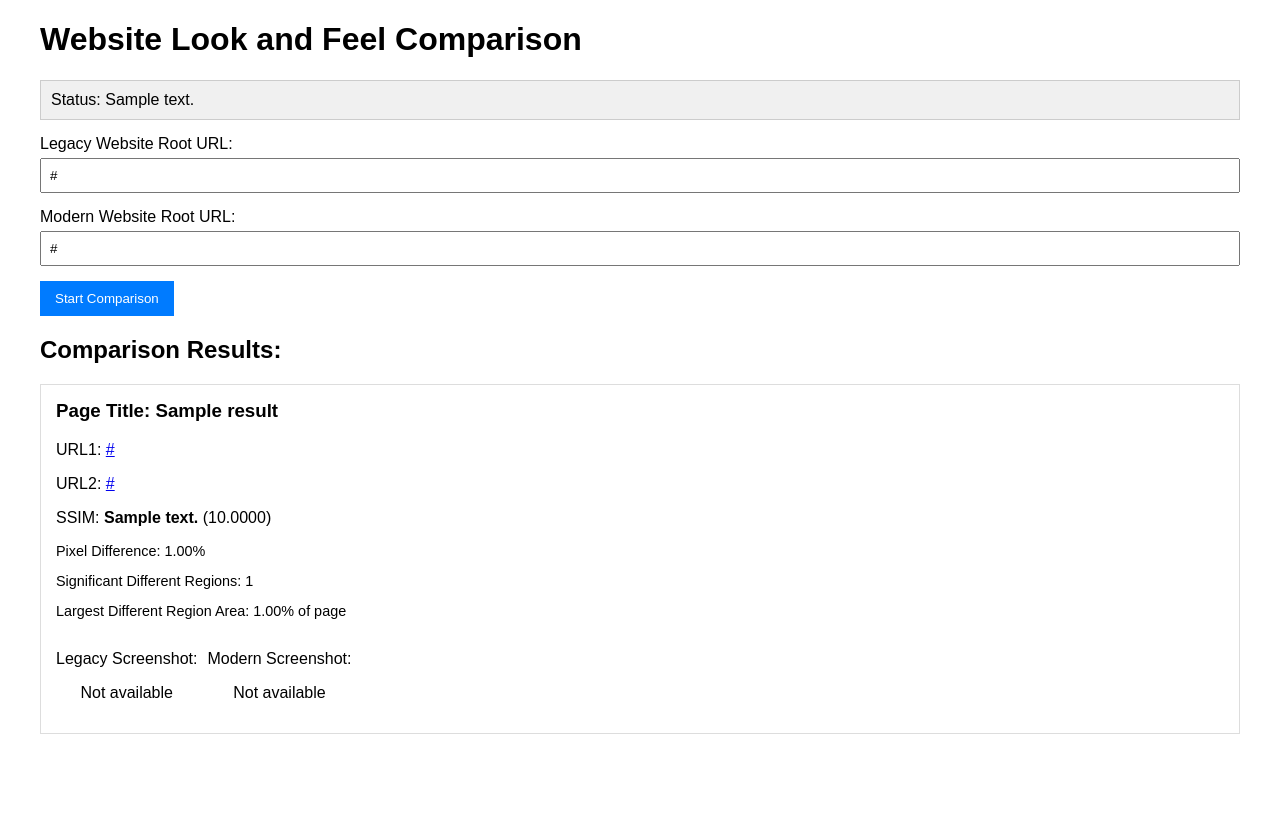
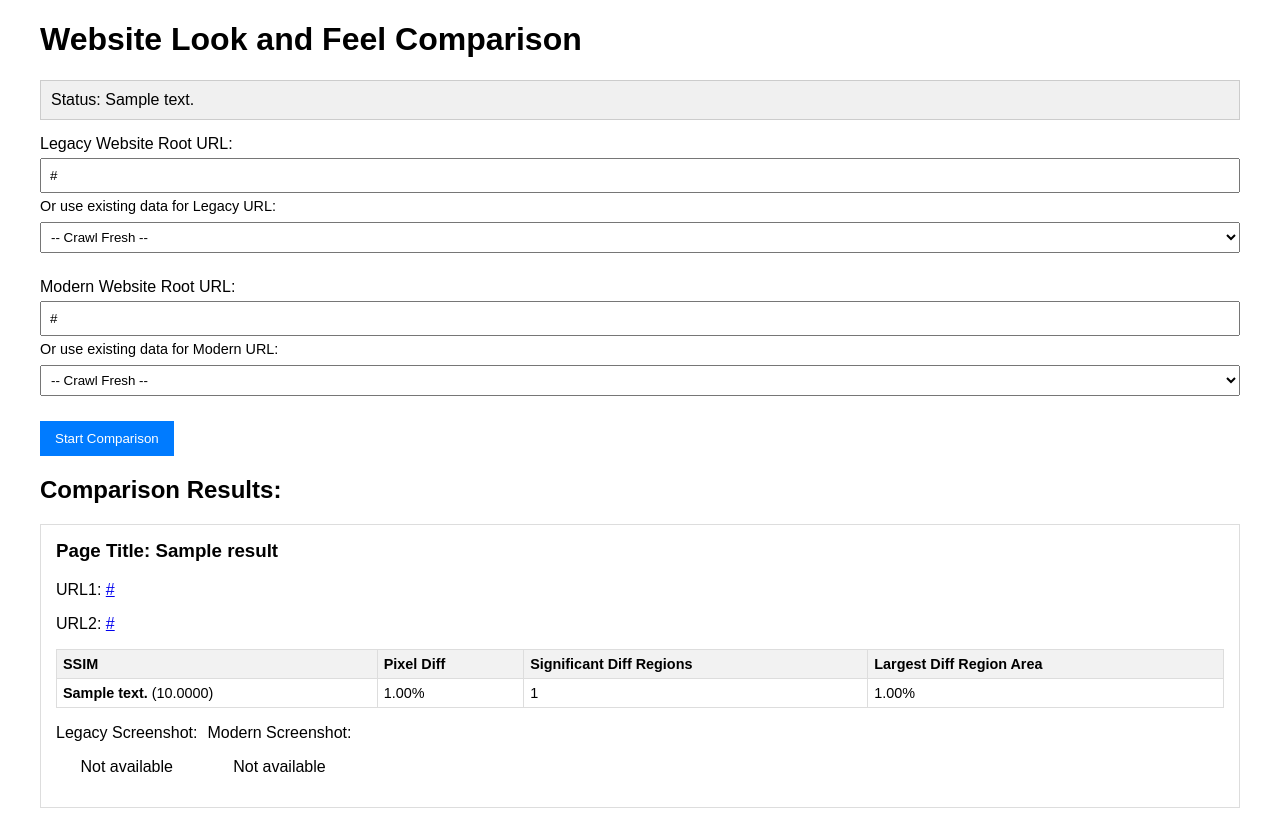
Before and after one commit to guruparan18/website_comparison_tool, a Flask app: template templates/index.html in a window 1280 px wide. Before the commit the page ends 734 px from the top, so only its background shows below. Run offline with Flask 3, Linux system fonts and the light colour scheme; the template is opened without the code that fills it: most values are stand-ins (such as "Sample title", 1, 10 or a date in 2020).

Commit message:
use dropdowns for comparison

```diff
--- a/app.py
+++ b/app.py
@@ -5,118 +5,220 @@ from flask import (
     redirect,
     url_for,
     session,
-)  # Added session
+)
 import os
 import datetime
 import threading
-import crawler  # Assuming crawler.py is in the same directory
-import comparator  # Assuming comparator.py is in the same directory
+import json # For saving/loading crawled_data.json
+import crawler
+import comparator
 
 SCREENSHOT_DIRECTORY_NAME = "screenshots"
 
 app = Flask(
     __name__,
-    static_folder=SCREENSHOT_DIRECTORY_NAME,  # Tell Flask to use 'screenshots' as the static folder
+    static_folder=SCREENSHOT_DIRECTORY_NAME,
     static_url_path="/static",
 )
 
 app.config["UPLOAD_FOLDER"] = SCREENSHOT_DIRECTORY_NAME
+# Ensure the base screenshots directory exists (crawler also creates subdirs)
 os.makedirs(app.config["UPLOAD_FOLDER"], exist_ok=True)
 
-# IMPORTANT: Set a secret key for session management!
-# Replace 'your secret key' with a strong, random string.
-app.secret_key = "your_very_secret_random_string_here"
+app.secret_key = "your_very_secret_random_string_here" # Ensure this is a strong, unique key
 
-# --- Global state (Consider alternatives for multi-user or production) ---
 comparison_results = []
 crawl_status = {"running": False, "message": ""}
-# ---
 
+# --- Helper Functions for Managing Crawled Data ---
+def save_crawled_data(data_to_save, directory_path, filename="crawled_data.json"):
+    if not data_to_save:
+        print(f"Warning: No data provided to save for {directory_path}")
+        return
+    if not os.path.exists(directory_path):
+        os.makedirs(directory_path, exist_ok=True)
+    filepath = os.path.join(directory_path, filename)
+    try:
+        with open(filepath, 'w') as f:
+            json.dump(data_to_save, f, indent=4)
+        print(f"Crawled data saved successfully to {filepath}")
+    except Exception as e:
+        print(f"ERROR: Could not save crawled data to {filepath}: {e}")
 
-def normalize_url_for_matching(
-    url,
-):  # This function seems unused in app.py, ensure it's in comparator or crawler if needed there
-    url = url.replace(".html", "")
-    url = url.replace("_", "-")
-    return url
+def load_crawled_data(full_directory_path, filename="crawled_data.json"):
+    filepath = os.path.join(full_directory_path, filename)
+    try:
+        with open(filepath, 'r') as f:
+            data = json.load(f)
+        print(f"Crawled data loaded successfully from {filepath}")
+        return data
+    except FileNotFoundError:
+        print(f"ERROR: Crawled data file not found at {filepath}. Cannot load.")
+    except json.JSONDecodeError:
+        print(f"ERROR: Crawled data file at {filepath} is corrupted or not valid JSON.")
+    except Exception as e:
+        print(f"ERROR: Could not load crawled data from {filepath}: {e}")
+    return None
 
+def list_available_crawls_grouped(base_screenshot_dir):
+    grouped_crawls = {}
+    if not os.path.exists(base_screenshot_dir):
+        print(f"Warning: Base screenshot directory '{base_screenshot_dir}' not found.")
+        return grouped_crawls
 
+    for site_name_folder in os.listdir(base_screenshot_dir):
+        abs_site_path = os.path.join(base_screenshot_dir, site_name_folder)
+        if os.path.isdir(abs_site_path):
+            timestamps = []
+            for timestamp_folder in os.listdir(abs_site_path):
+                abs_timestamp_path = os.path.join(abs_site_path, timestamp_folder)
+                if os.path.isdir(abs_timestamp_path) and \
+                   os.path.exists(os.path.join(abs_timestamp_path, "crawled_data.json")):
+                    timestamps.append(timestamp_folder)
+            if timestamps:
+                grouped_crawls[site_name_folder] = sorted(timestamps, reverse=True) # Newest first
+    return grouped_crawls
+
+# --- Routes ---
 @app.route("/", methods=["GET", "POST"])
 def index():
-    global comparison_results, crawl_status
+    global comparison_results, crawl_status # Using global for simplicity
+
+    # For GET: retrieve last used values from session to pre-fill form
     form_url1 = session.get("last_url1", "")
     form_url2 = session.get("last_url2", "")
+    selected_existing_crawl1 = session.get('last_existing_crawl_url1', '')
+    selected_existing_crawl2 = session.get('last_existing_crawl_url2', '')
 
     if request.method == "POST":
-        url1_from_form = request.form.get("url1")
-        url2_from_form = request.form.get("url2")
-        session["last_url1"] = url1_from_form
-        session["last_url2"] = url2_from_form
-        form_url1 = url1_from_form
-        form_url2 = url2_from_form
+        form_url1 = request.form.get("url1")
+        form_url2 = request.form.get("url2")
+        session["last_url1"] = form_url1
+        session["last_url2"] = form_url2
+
+        selected_existing_crawl1 = request.form.get('existing_crawl_url1', '')
+        selected_existing_crawl2 = request.form.get('existing_crawl_url2', '')
+        session['last_existing_crawl_url1'] = selected_existing_crawl1
+        session['last_existing_crawl_url2'] = selected_existing_crawl2
+
+        available_crawls_for_template = list_available_crawls_grouped(app.config['UPLOAD_FOLDER'])
 
         if not form_url1 or not form_url2:
-            return render_template(
-                "index.html",
-                error="Please provide both URLs.",
-                results=comparison_results,
-                crawl_status=crawl_status,
-                form_url1=form_url1,
-                form_url2=form_url2,
-            )
+            return render_template("index.html", error="Please provide both URLs.",
+                                   results=comparison_results, crawl_status=crawl_status,
+                                   form_url1=form_url1, form_url2=form_url2,
+                                   selected_existing_crawl1=selected_existing_crawl1,
+                                   selected_existing_crawl2=selected_existing_crawl2,
+                                   available_crawls=available_crawls_for_template)
         if crawl_status["running"]:
-            return render_template(
-                "index.html",
-                error="A crawl is already in progress.",
-                results=comparison_results,
-                crawl_status=crawl_status,
-                form_url1=form_url1,
-                form_url2=form_url2,
-            )
+            return render_template("index.html", error="A crawl is already in progress.",
+                                   results=comparison_results, crawl_status=crawl_status,
+                                   form_url1=form_url1, form_url2=form_url2,
+                                   selected_existing_crawl1=selected_existing_crawl1,
+                                   selected_existing_crawl2=selected_existing_crawl2,
+                                   available_crawls=available_crawls_for_template)
 
-        comparison_results = []
-        timestamp = datetime.datetime.now().strftime("%Y%m%d%H%M%S")
-        repo_path = app.config["UPLOAD_FOLDER"]
-        site1_domain = crawler.get_domain(form_url1)
-        site2_domain = crawler.get_domain(form_url2)
-        site1_name = site1_domain.replace(".", "_") if site1_domain else "website1"
-        site2_name = site2_domain.replace(".", "_") if site2_domain else "website2"
-        path1 = os.path.join(repo_path, site1_name, timestamp)
-        path2 = os.path.join(repo_path, site2_name, timestamp)
-        os.makedirs(path1, exist_ok=True)
-        os.makedirs(path2, exist_ok=True)
+        comparison_results = [] # Reset results for new comparison
+        new_run_timestamp = datetime.datetime.now().strftime("%Y%m%d%H%M%S")
+
+        # Determine site names for directory creation (if crawling new)
+        s1_domain = crawler.get_domain(form_url1)
+        s1_name_sanitized = s1_domain.replace('.', '_') if s1_domain else "website1_default"
+        s2_domain = crawler.get_domain(form_url2)
+        s2_name_sanitized = s2_domain.replace('.', '_') if s2_domain else "website2_default"
+
+        site1_info = {'site_name_sanitized': s1_name_sanitized}
+        if selected_existing_crawl1: # A specific folder path like 'site_name_folder/timestamp'
+            site1_info['action'] = 'load'
+            site1_info['path'] = selected_existing_crawl1
+        else: # "Crawl Fresh" was selected
+            site1_info['action'] = 'crawl'
+            # New path will be constructed in run_comparison_workflow using site_name_sanitized and new_run_timestamp
+
+        site2_info = {'site_name_sanitized': s2_name_sanitized}
+        if selected_existing_crawl2:
+            site2_info['action'] = 'load'
+            site2_info['path'] = selected_existing_crawl2
+        else:
+            site2_info['action'] = 'crawl'
 
         crawl_status["running"] = True
-        crawl_status["message"] = "Crawling and comparison in progress..."
-        thread = threading.Thread(
-            target=run_comparison_workflow, args=(form_url1, form_url2, path1, path2)
-        )
+        crawl_status["message"] = "Processing... preparing to crawl or load data."
+
+        thread = threading.Thread(target=run_comparison_workflow,
+                                  args=(form_url1, site1_info,
+                                        form_url2, site2_info,
+                                        new_run_timestamp)) # Pass timestamp for new crawls
         thread.start()
         return redirect(url_for("index"))
+
+    # For GET request (initial load or after redirect)
+    available_crawls = list_available_crawls_grouped(app.config['UPLOAD_FOLDER'])
     return render_template(
         "index.html",
         results=comparison_results,
         crawl_status=crawl_status,
         form_url1=form_url1,
         form_url2=form_url2,
+        selected_existing_crawl1=selected_existing_crawl1,
+        selected_existing_crawl2=selected_existing_crawl2,
+        available_crawls=available_crawls
     )
 
+def run_comparison_workflow(url1, site1_info, url2, site2_info, new_run_timestamp):
+    global comparison_results, crawl_status # Using global for simplicity
+    pages1_data = None
+    pages2_data = None
 
-def run_comparison_workflow(url1, url2, path1, path2):
-    global comparison_results, crawl_status
     try:
-        print(f"Starting crawl for Website 1: {url1}")
-        pages1 = crawler.crawl_website(url1, path1, is_modern_site=False)
-        print(f"Found {len(pages1)} pages for Website 1.")
-        print(f"Starting crawl for Website 2: {url2}")
-        pages2 = crawler.crawl_website(url2, path2, is_modern_site=True)
-        print(f"Found {len(pages2)} pages for Website 2.")
+        # --- Website 1 Processing ---
+        if site1_info['action'] == 'crawl':
+            # Construct path for the new crawl based on its sanitized name and the new timestamp
+            site1_output_dir = os.path.join(app.config['UPLOAD_FOLDER'], site1_info['site_name_sanitized'], new_run_timestamp)
+            os.makedirs(site1_output_dir, exist_ok=True)
+            print(f"Starting FRESH CRAWL for Website 1 (Legacy): {url1} -> saving to {site1_output_dir}")
+            pages1_data = crawler.crawl_website(url1, site1_output_dir, is_modern_site=False) # output_dir_base is where it saves images
+            if pages1_data:
+                save_crawled_data(pages1_data, site1_output_dir) # Save metadata in the same folder
+            else:
+                print(f"Warning: No pages_data returned from crawling {url1}")
+        elif site1_info['action'] == 'load':
+            # site1_info['path'] is 'site_name_folder/timestamp_folder'
+            full_load_path = os.path.join(app.config['UPLOAD_FOLDER'], site1_info['path'])
+            print(f"LOADING existing data for Website 1 (Legacy) from: {full_load_path}")
+            pages1_data = load_crawled_data(full_load_path)
+
+        if not pages1_data:
+            raise Exception(f"Failed to get data for Website 1 ({url1}).")
+        print(f"Data acquired for Website 1: {len(pages1_data)} pages found.")
+
+        # --- Website 2 Processing ---
+        if site2_info['action'] == 'crawl':
+            site2_output_dir = os.path.join(app.config['UPLOAD_FOLDER'], site2_info['site_name_sanitized'], new_run_timestamp)
+            os.makedirs(site2_output_dir, exist_ok=True)
+            print(f"Starting FRESH CRAWL for Website 2 (Modern): {url2} -> saving to {site2_output_dir}")
+            pages2_data = crawler.crawl_website(url2, site2_output_dir, is_modern_site=True)
+            if pages2_data:
+                save_crawled_data(pages2_data, site2_output_dir)
+            else:
+                print(f"Warning: No pages_data returned from crawling {url2}")
+        elif site2_info['action'] == 'load':
+            full_load_path = os.path.join(app.config['UPLOAD_FOLDER'], site2_info['path'])
+            print(f"LOADING existing data for Website 2 (Modern) from: {full_load_path}")
+            pages2_data = load_crawled_data(full_load_path)
+
+        if not pages2_data:
+            raise Exception(f"Failed to get data for Website 2 ({url2}).")
+        print(f"Data acquired for Website 2: {len(pages2_data)} pages found.")
+
+        # --- Comparison ---
         print("Comparing pages...")
-        comparison_results = comparator.compare_pages(pages1, pages2, url1, url2)
-        crawl_status["message"] = "Crawling and comparison finished!"
+        comparison_results = comparator.compare_pages(pages1_data, pages2_data, url1, url2)
+        crawl_status["message"] = "Comparison finished successfully!"
+
     except Exception as e:
-        print(f"Error during workflow: {e}")
-        crawl_status["message"] = f"Error: {e}"
+        print(f"ERROR during comparison workflow: {e}")
+        crawl_status["message"] = f"Workflow Error: {str(e)}" # Display the error message
     finally:
         crawl_status["running"] = False
 
--- a/templates/index.html
+++ b/templates/index.html
@@ -64,6 +64,32 @@
             text-decoration: none;
             cursor: pointer;
         }
+        .existing-crawl-select {
+            margin-top: 3px;
+            width: 100%; /* Make select responsive */
+            padding: 6px;
+            box-sizing: border-box;
+            margin-bottom: 10px; /* Add some space below select */
+        }
+        .metrics-table {
+            width: 100%;
+            border-collapse: collapse;
+            margin-top: 10px;
+            font-size: 0.9em;
+        }
+        .metrics-table th, .metrics-table td {
+            border: 1px solid #ddd;
+            padding: 6px;
+            text-align: left;
+        }
+        .metrics-table th {
+            background-color: #f2f2f2;
+            font-weight: bold;
+        }
+        .metrics-table td small {
+            color: #777;
+            font-size: 0.9em;
+        }
     </style>
 </head>
 <body>
@@ -78,7 +104,7 @@
             <div class="status">
                 Status: {{ crawl_status.message }}
                 {% if crawl_status.running %}
-                    (Running... auto-refreshes every 10 seconds to update status and results.)
+                    (Running... this page will auto-refresh every 10 seconds to update status and results.)
                 {% endif %}
             </div>
         {% endif %}
@@ -87,10 +113,46 @@
             <div class="form-group">
                 <label for="url1">Legacy Website Root URL:</label>
                 <input type="url" id="url1" name="url1" required value="{{ form_url1 or '' }}">
+
+                <label for="existing_crawl_url1" style="margin-top: 5px; font-size: 0.9em;">
+                    Or use existing data for Legacy URL:
+                </label>
+                <select name="existing_crawl_url1" id="existing_crawl_url1" class="existing-crawl-select">
+                    <option value="">-- Crawl Fresh --</option>
+                    {% for site_folder, timestamps in available_crawls.items() %}
+                        <optgroup label="Site: {{ site_folder }}">
+                            {% for ts in timestamps %}
+                                {# Value is 'site_folder_name/timestamp_folder' #}
+                                <option value="{{ site_folder }}/{{ ts }}"
+                                        {% if selected_existing_crawl1 == site_folder + '/' + ts %}selected{% endif %}>
+                                    Run from: {{ ts }}
+                                </option>
+                            {% endfor %}
+                        </optgroup>
+                    {% endfor %}
+                </select>
             </div>
+
             <div class="form-group">
                 <label for="url2">Modern Website Root URL:</label>
                 <input type="url" id="url2" name="url2" required value="{{ form_url2 or '' }}">
+
+                <label for="existing_crawl_url2" style="margin-top: 5px; font-size: 0.9em;">
+                    Or use existing data for Modern URL:
+                </label>
+                <select name="existing_crawl_url2" id="existing_crawl_url2" class="existing-crawl-select">
+                    <option value="">-- Crawl Fresh --</option>
+                     {% for site_folder, timestamps in available_crawls.items() %}
+                        <optgroup label="Site: {{ site_folder }}">
+                            {% for ts in timestamps %}
+                                <option value="{{ site_folder }}/{{ ts }}"
+                                        {% if selected_existing_crawl2 == site_folder + '/' + ts %}selected{% endif %}>
+                                    Run from: {{ ts }}
+                                </option>
+                            {% endfor %}
+                        </optgroup>
+                    {% endfor %}
+                </select>
             </div>
             <button type="submit" {% if crawl_status and crawl_status.running %}disabled{% endif %}>Start Comparison</button>
         </form>
@@ -105,19 +167,49 @@
                     <p>URL2: <a href="{{ result.full_url2 }}" target="_blank">{{ result.full_url2 }}</a></p>
 
                     {% if result.score is not none %}
-                        <p>
-                            SSIM: <strong>{{ result.ssim_classification_text }}</strong> ({{ "%.4f"|format(result.score) }})
-                        </p>
+                    <table class="metrics-table">
+                        <thead>
+                            <tr>
+                                <th>SSIM</th>
+                                <th>Pixel Diff</th>
+                                <th>Significant Diff Regions</th>
+                                <th>Largest Diff Region Area</th>
+                            </tr>
+                        </thead>
+                        <tbody>
+                            <tr>
+                                <td>
+                                    <strong>{{ result.ssim_classification_text }}</strong> ({{ "%.4f"|format(result.score) }})
+                                </td>
+                                <td>
                                     {% if result.diff_percent is not none %}
-                            <p style="font-size: 0.9em;">Pixel Difference: {{ "%.2f"|format(result.diff_percent) }}%</p>
+                                        {{ "%.2f"|format(result.diff_percent) }}%
+                                    {% else %}
+                                        N/A
                                     {% endif %}
-                        {% if result.num_significant_diff_regions is not none and result.num_significant_diff_regions > 0 %}
-                            <p style="font-size: 0.9em;">Significant Different Regions: {{ result.num_significant_diff_regions }}</p>
-                            <p style="font-size: 0.9em;">Largest Different Region Area: {{ "%.2f"|format(result.largest_diff_region_area_percent) }}% of page</p>
-                        {% elif result.diff_percent is not none and result.diff_percent > 0 %}
-                            {# If there's pixel diff but no "significant" contours due to MIN_CONTOUR_AREA #}
-                            <p style="font-size: 0.9em;">(Differences detected are below the threshold for a significant region.)</p>
+                                </td>
+                                <td>
+                                    {% if result.num_significant_diff_regions is not none %}
+                                        {{ result.num_significant_diff_regions }}
+                                        {% if result.diff_percent is not none and result.diff_percent > 0 and result.num_significant_diff_regions == 0 %}
+                                             <small>(differences below area threshold)</small>
                                         {% endif %}
+                                    {% else %}
+                                        N/A
+                                    {% endif %}
+                                </td>
+                                <td>
+                                    {% if result.num_significant_diff_regions is not none and result.num_significant_diff_regions > 0 and result.largest_diff_region_area_percent is not none %}
+                                        {{ "%.2f"|format(result.largest_diff_region_area_percent) }}%
+                                    {% elif result.num_significant_diff_regions == 0 and result.diff_percent is not none and result.diff_percent >= 0 %}
+                                        0.00%
+                                    {% else %}
+                                        N/A
+                                    {% endif %}
+                                </td>
+                            </tr>
+                        </tbody>
+                    </table>
                     {% else %}
                         <p>Matching Score (SSIM): N/A <span style="font-size: 0.9em; color: #555;">(Score not available)</span></p>
                     {% endif %}
@@ -144,7 +236,7 @@
                     </div>
             </div>
             {% else %}
-                <p>No comparison results yet...</p>
+                <p>No comparison results yet... If a process is running, this page will auto-refresh.</p>
             {% endfor %}
             </div>
             {% endif %}
```
Lines whose indentation alone changed are shown as unchanged.
